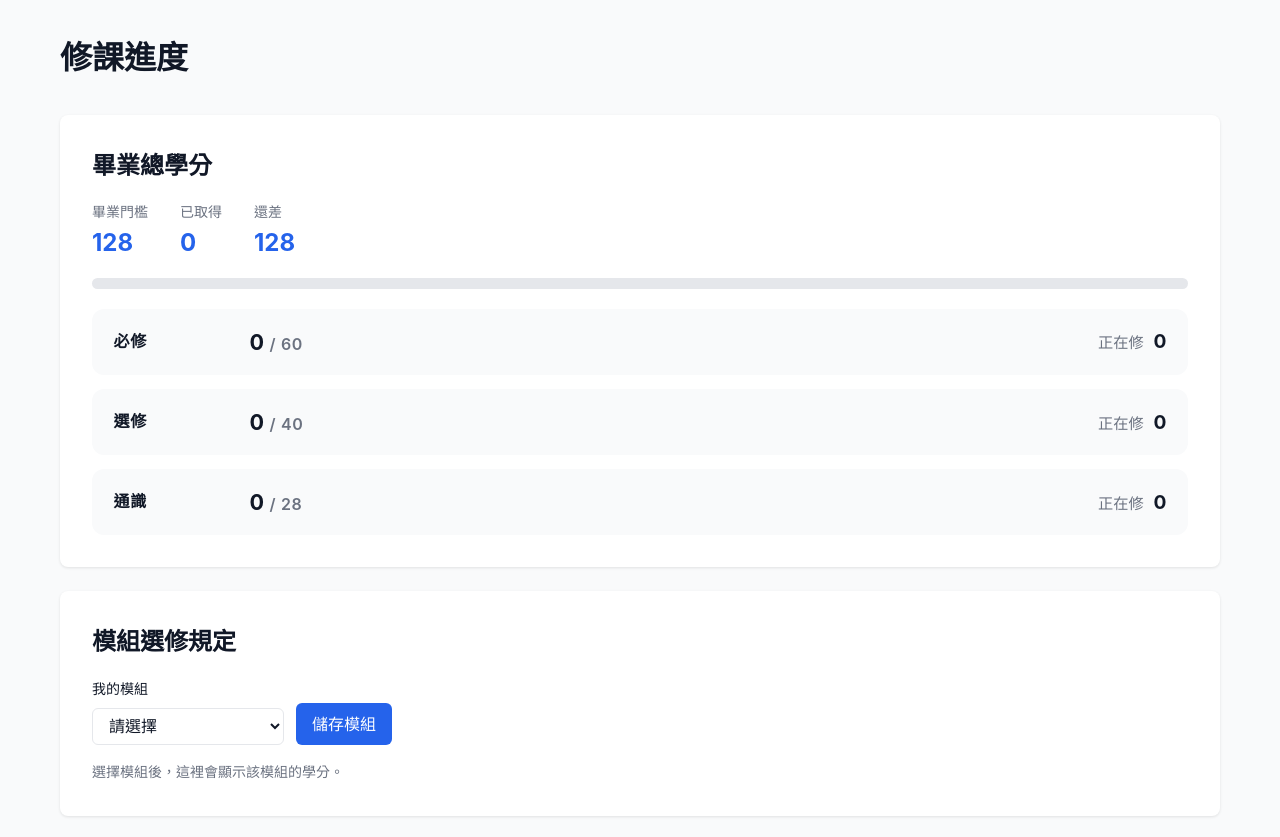
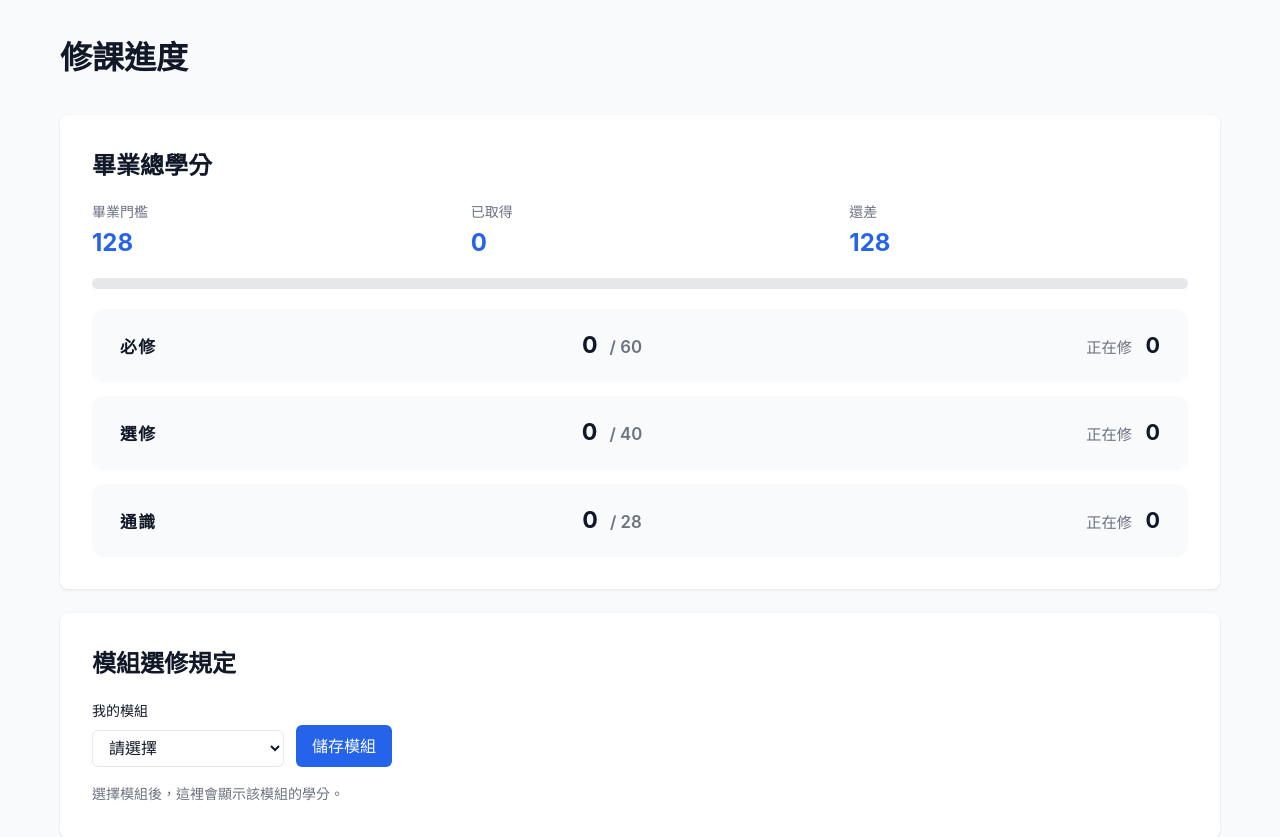
Before and after one commit to 11346070/Class-Schedule, a Django app: page /progress/ in a window 1280 px wide. Shown: the part 64-901 px from the top of the page. Run offline with Django 5.2, Linux system fonts and the light colour scheme; the visitor is signed in with stand-in values (Sample User, id 1); data comes from the database, SQL or seed files in the repository; data that the repository does not hold is empty.

Commit message:
style: space progress numbers and let admins add modules
Students can pick any module created in the admin, and the progress page keeps the minimum and maximum on one row.

Co-authored-by: Cursor <cursoragent@cursor.com>

```diff
--- a/static/css/style.css
+++ b/static/css/style.css
@@ -502,8 +502,9 @@ body {
 
 /* === 統計列 === */
 .stats-bar {
-    display: flex;
-    gap: 2rem;
+    display: grid;
+    grid-template-columns: repeat(3, minmax(0, 1fr));
+    gap: 1.5rem 2.5rem;
     margin-top: 1rem;
 }
 
@@ -609,43 +610,52 @@ body {
 }
 
 .credit-line {
-    display: grid;
-    grid-template-columns: 6rem minmax(8rem, 1fr) 9rem;
-    align-items: center;
-    column-gap: 2.5rem;
-    padding: 1rem 1.35rem;
+    display: flex;
+    align-items: baseline;
+    justify-content: space-between;
+    gap: 2.5rem;
+    padding: 1.15rem 1.75rem;
     border-radius: 0.75rem;
     background: var(--light-bg);
 }
 
 .credit-kind {
+    flex: 0 0 4.5rem;
     font-weight: 700;
-    letter-spacing: 0.04em;
+    font-size: 1.05rem;
+    letter-spacing: 0.08em;
 }
 
 .credit-score {
-    font-size: 1.35rem;
+    flex: 1;
+    display: flex;
+    align-items: baseline;
+    justify-content: center;
+    gap: 0.75rem;
+    font-size: 1.45rem;
     font-weight: 700;
     color: var(--text-primary);
-    letter-spacing: 0.03em;
 }
 
 .credit-score small {
-    font-size: 1rem;
+    font-size: 1.05rem;
     font-weight: 600;
     color: var(--text-secondary);
 }
 
 .credit-progress {
-    justify-self: end;
+    display: flex;
+    align-items: baseline;
+    justify-content: flex-end;
+    gap: 0.85rem;
+    min-width: 8rem;
     color: var(--text-secondary);
     font-size: 0.95rem;
     white-space: nowrap;
 }
 
 .credit-progress strong {
-    margin-left: 0.35rem;
-    font-size: 1.2rem;
+    font-size: 1.35rem;
     color: var(--text-primary);
 }
 
--- a/templates/base.html
+++ b/templates/base.html
@@ -13,7 +13,7 @@
             } catch (e) {}
         })();
     </script>
-    <link rel="stylesheet" href="/static/css/style.css?v=20261031e">
+    <link rel="stylesheet" href="/static/css/style.css?v=20261101a">
     {% block extra_css %}{% endblock %}
 </head>
 <body>
--- a/templates/progress.html
+++ b/templates/progress.html
@@ -54,8 +54,9 @@
             <label for="module">我的模組</label>
             <select id="module" name="module" class="form-control">
                 <option value="">請選擇</option>
-                <option value="資訊" {% if module_summary.mine == "資訊" %}selected{% endif %}>資訊</option>
-                <option value="金融" {% if module_summary.mine == "金融" %}selected{% endif %}>金融</option>
+                {% for name in module_summary.modules %}
+                <option value="{{ name }}" {% if module_summary.mine == name %}selected{% endif %}>{{ name }}</option>
+                {% endfor %}
             </select>
         </div>
         <button type="submit" class="btn btn-primary" data-no-disable>儲存模組</button>
@@ -70,10 +71,14 @@
                 <span class="pill pill-ok">我的模組</span>
             </header>
             <div class="module-metrics">
-                <div class="module-metric"><span>已通過</span><strong>{{ row.passed }}</strong></div>
-                <div class="module-metric"><span>正在修</span><strong>{{ row.in_progress }}</strong></div>
-                <div class="module-metric"><span>下限</span><strong>{{ row.min_label }}</strong></div>
-                <div class="module-metric"><span>上限</span><strong>{{ row.max_label }}</strong></div>
+                <div class="module-pair">
+                    <div class="module-metric"><span>已通過</span><strong>{{ row.passed }}</strong></div>
+                    <div class="module-metric"><span>正在修</span><strong>{{ row.in_progress }}</strong></div>
+                </div>
+                <div class="module-pair">
+                    <div class="module-metric"><span>下限</span><strong>{{ row.min_label }}</strong></div>
+                    <div class="module-metric"><span>上限</span><strong>{{ row.max_label }}</strong></div>
+                </div>
             </div>
             {% if row.unrecognized %}
             <p class="credit-note">不認列 {{ row.unrecognized }} 學分</p>
--- a/timetable/admin.py
+++ b/timetable/admin.py
@@ -271,6 +271,11 @@ class ModuleCreditLimitAdmin(admin.ModelAdmin):
     ordering = ("module",)
     list_per_page = 25
 
+    def get_form(self, request, obj=None, **kwargs):
+        form = super().get_form(request, obj, **kwargs)
+        form.base_fields["module"].help_text = "輸入新名稱就會新增這個模組，學生選單會跟著出現。"
+        return form
+
 
 @admin.register(CourseReview)
 class CourseReviewAdmin(UserIdentityMixin, admin.ModelAdmin):
--- a/timetable/data_store.py
+++ b/timetable/data_store.py
@@ -217,6 +217,15 @@ class CourseDataStore:
         )
         return True
 
+    def module_rules(self) -> List[ModuleCreditLimit]:
+        """後台新增的模組都會列在這裡。資訊、金融若還沒有，會先補上。"""
+        for name in (MODULE_INFO, MODULE_FINANCE):
+            ModuleCreditLimit.objects.get_or_create(
+                module=name,
+                defaults={"min_credits": 0, "max_credits": 0},
+            )
+        return list(ModuleCreditLimit.objects.order_by("module"))
+
     def get_module_credit_limit(self, module: str) -> ModuleCreditLimit:
         rule, _ = ModuleCreditLimit.objects.get_or_create(
             module=module,
@@ -232,9 +241,11 @@ class CourseDataStore:
         )
 
     def _module_limit_message(self, user_id: str, course: Course, adding: bool) -> Optional[str]:
-        if course.module not in (MODULE_INFO, MODULE_FINANCE):
+        if not course.module:
             return None
-        rule = self.get_module_credit_limit(course.module)
+        rule = ModuleCreditLimit.objects.filter(pk=course.module).first()
+        if rule is None:
+            return None
         current = self.module_credits(user_id, course.module)
         after = current + course.credits if adding else current - course.credits
         if adding and rule.max_credits and after > rule.max_credits:
@@ -252,8 +263,8 @@ class CourseDataStore:
     def get_module_limit_notes(self, user_id: str) -> List[str]:
         """已選課程超出管理員後來調整的上下限時，只提示，不退選。"""
         notes = []
-        for module in (MODULE_INFO, MODULE_FINANCE):
-            rule = self.get_module_credit_limit(module)
+        for rule in self.module_rules():
+            module = rule.module
             current = self.module_credits(user_id, module)
             if rule.max_credits and current > rule.max_credits:
                 notes.append(
@@ -272,10 +283,7 @@ class CourseDataStore:
         enrolled = self.get_user_enrollments(user_id) if user_id else []
         total_credits = sum(course.credits for course in enrolled)
         credit_limit = self.get_user_credit_limit(user_id)
-        rules = {
-            module: self.get_module_credit_limit(module)
-            for module in (MODULE_INFO, MODULE_FINANCE)
-        }
+        rules = {rule.module: rule for rule in self.module_rules()}
         module_totals = {
             module: self.module_credits(user_id, module) for module in rules
         } if user_id else {module: 0 for module in rules}
@@ -575,7 +583,8 @@ class CourseDataStore:
         return profile.module
 
     def set_student_module(self, user_id: str, module: str) -> bool:
-        if module not in (MODULE_INFO, MODULE_FINANCE):
+        module = (module or "").strip()
+        if not ModuleCreditLimit.objects.filter(pk=module).exists():
             return False
         StudentProfile.objects.update_or_create(
             user_id=user_id, defaults={"module": module}
@@ -619,6 +628,9 @@ class CourseDataStore:
         self._ensure_module_courses()
         rule = self.get_graduation_requirement()
         mine = self.get_student_module(user_id)
+        names = [item.module for item in self.module_rules()]
+        if mine not in names:
+            mine = ""
         other = ""
         if mine == MODULE_INFO:
             other = MODULE_FINANCE
@@ -646,13 +658,14 @@ class CourseDataStore:
             "recognized": min(other_passed, cap),
             "overflow": max(other_passed - cap, 0),
             "rows": self._module_credit_rows(user_id),
+            "modules": names,
         }
 
     def _module_credit_rows(self, user_id: str) -> List[dict]:
         """每個模組的已通過、正在修，以及距離下限還差多少。已過但不認列不計入。"""
         buckets = {
-            module: {"passed": 0, "unrecognized": 0, "in_progress": 0, "settled": set()}
-            for module in (MODULE_INFO, MODULE_FINANCE)
+            rule.module: {"passed": 0, "unrecognized": 0, "in_progress": 0, "settled": set()}
+            for rule in self.module_rules()
         }
         records = StudyRecord.objects.filter(user_id=user_id).select_related("course")
         for record in records:
@@ -674,13 +687,12 @@ class CourseDataStore:
                 continue
             bucket["in_progress"] += course.credits
         rows = []
-        for module in (MODULE_INFO, MODULE_FINANCE):
-            bucket = buckets[module]
-            rule = self.get_module_credit_limit(module)
+        for rule in self.module_rules():
+            bucket = buckets[rule.module]
             gap = max(rule.min_credits - bucket["passed"], 0) if rule.min_credits else 0
             over = max(bucket["passed"] - rule.max_credits, 0) if rule.max_credits else 0
             rows.append({
-                "module": module,
+                "module": rule.module,
                 "passed": bucket["passed"],
                 "in_progress": bucket["in_progress"],
                 "unrecognized": bucket["unrecognized"],
--- a/timetable/models.py
+++ b/timetable/models.py
@@ -286,8 +286,6 @@ class ModuleCreditLimit(models.Model):
 
     def clean(self):
         super().clean()
-        if self.module not in (MODULE_INFO, MODULE_FINANCE):
-            raise ValidationError({"module": "目前只使用資訊與金融模組。"})
         if self.max_credits and self.min_credits > self.max_credits:
             raise ValidationError({"max_credits": "最高學分不可低於最低學分。"})
 
--- a/timetable/views.py
+++ b/timetable/views.py
@@ -282,7 +282,7 @@ def account_settings(request):
         if course_store.set_student_module(user_id, request.POST.get("module", "")):
             messages.success(request, "已更新主修模組")
         else:
-            messages.error(request, "請選擇金融或資訊模組")
+            messages.error(request, "請選擇已建立的模組")
         return redirect("account_settings")
 
     return render(
@@ -307,7 +307,7 @@ def progress(request):
         if course_store.set_student_module(user_id, request.POST.get("module", "")):
             messages.success(request, "已更新主修模組")
         else:
-            messages.error(request, "請選擇金融或資訊模組")
+            messages.error(request, "請選擇已建立的模組")
         return redirect("progress")
 
     summary = course_store.get_graduation_summary(user_id)
```
Also changed, not shown: other parts of static/css/style.css (+26 -18 lines), timetable/tests.py (+49 -0 lines), README.md.
